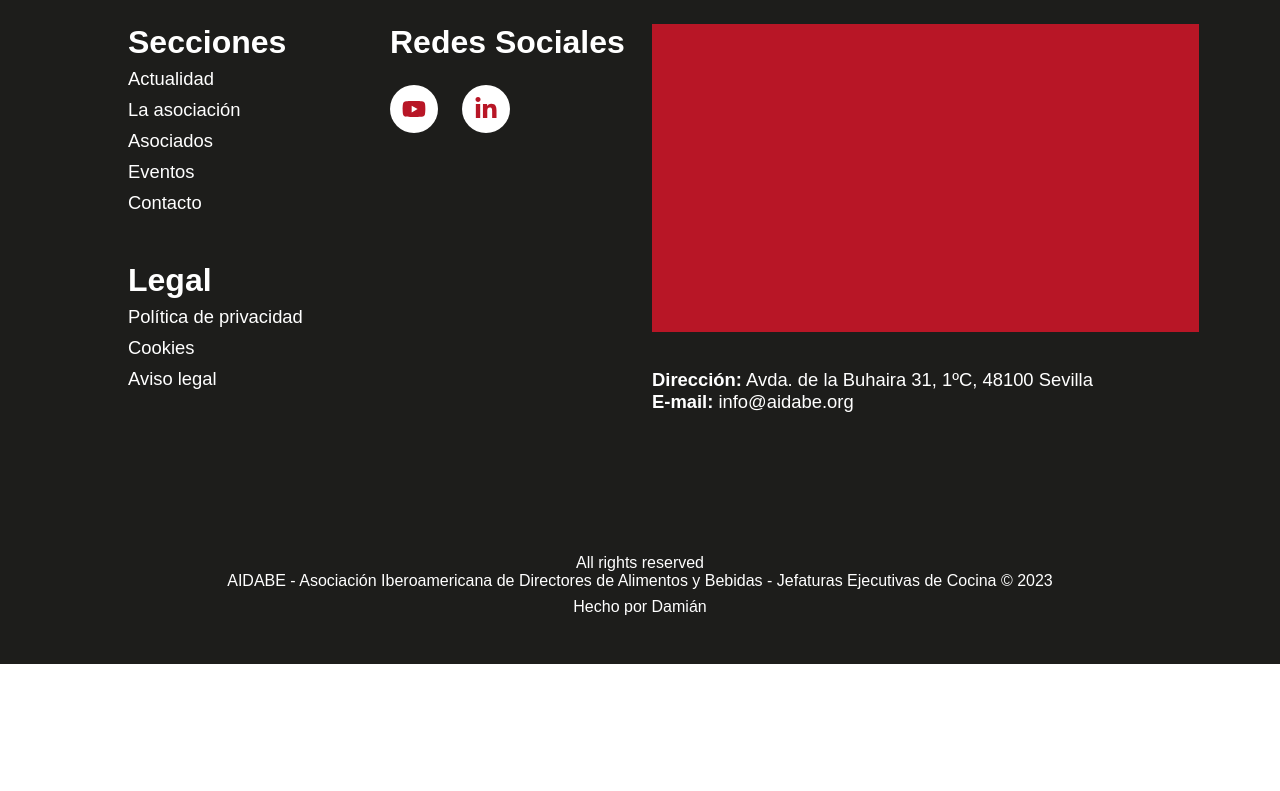
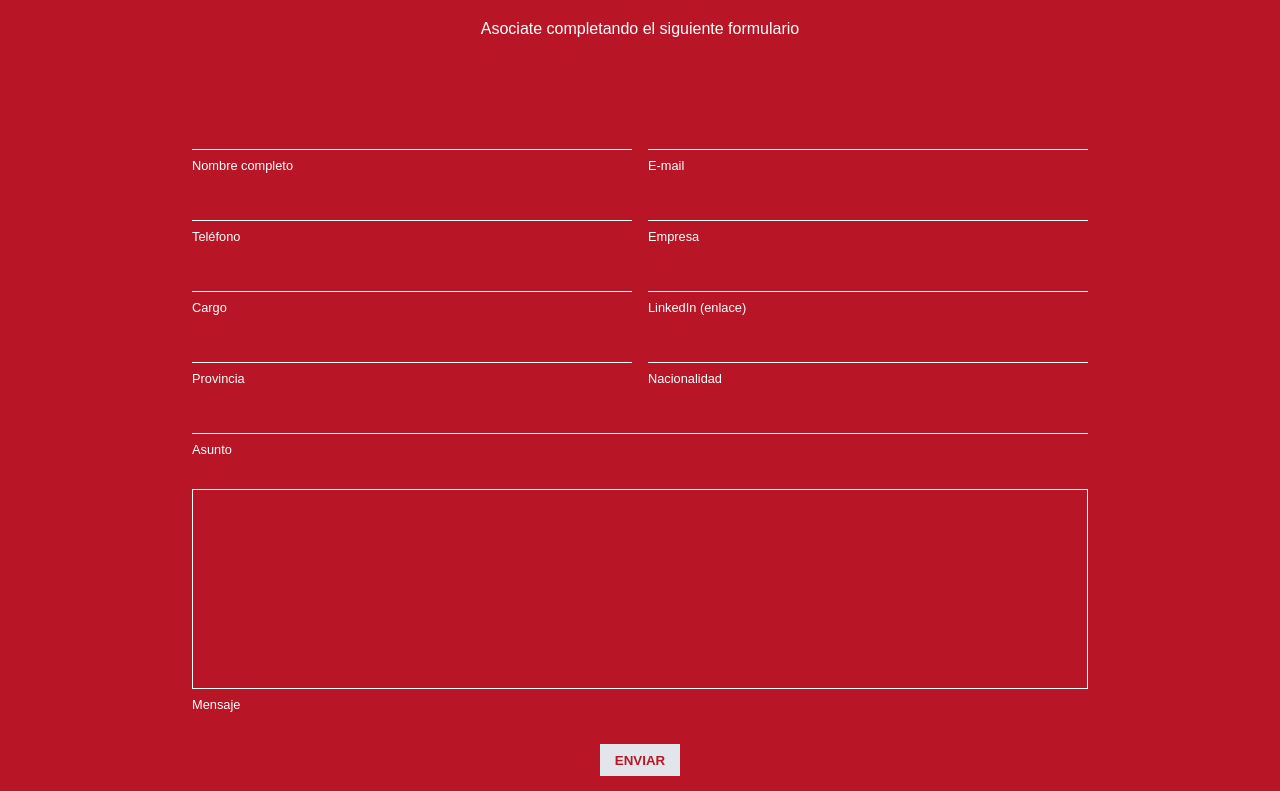
Before and after one commit to aidabe-admin/aidabe-web, a Next.js app: page /asociados in a window 1280 px wide. Shown: the part 1609-2400 px from the top of the page. Before the commit the page ends 2273 px from the top, so only its background shows below. Built offline with nearby package versions, Linux system fonts and the light colour scheme; a web font is replaced by a local one.

Commit message:
asociados 70%

```diff
--- a/app/(secciones)/asociados/asociados.module.scss
+++ b/app/(secciones)/asociados/asociados.module.scss
@@ -40,7 +40,7 @@
             .type_cont{
                 .title_container{
                     height: 3rem;
-                    padding: 0 .5rem;
+                    padding-left: 1rem;
                     border: 1px solid #1d1d1b;
                     display: flex;
                     align-items: center;
@@ -56,10 +56,13 @@
                     height: 0;
                     overflow: scroll;
                     transition: height .5s ease;
+                    .description{
+                        padding: 1rem;
+                        text-align: justify;
+                    }
                 }
                 .open_description_cont{
                     height: 200px;
-                    padding: .5rem;
                     border: 1px solid #1d1d1b;
                 }
             }
@@ -96,6 +99,12 @@
             align-items: center;
             &:nth-child(2), &:nth-child(4){
                 flex-direction: row-reverse;
+                .benefit_img{
+                    .img{
+                        left: 20%;
+                        right: unset;
+                    }
+                }
             }
             .benefit_img{
                 height: 100px;
@@ -135,3 +144,29 @@
         }
     }
 }
+
+.form_container{
+    padding: 2rem;
+    display: grid;
+    justify-items: center;
+    gap: 1rem;
+    background-color: #b81626;
+    color: #fff;
+    .section_subtitle{
+        font-size: 1.5rem;
+        font-family: massilia, sans-serif;
+        font-weight: 900;
+    }
+}
+
+@media screen and (min-width: 768px) {
+    .section_header, .partners_types, .benefits, .form_container{
+        padding: 2rem 4rem;
+    }
+}
+
+@media screen and (min-width: 1024px) {
+    .section_header, .partners_types, .benefits, .form_container{
+        padding: 3rem 8rem;
+    }
+}
--- a/app/(secciones)/asociados/page.tsx
+++ b/app/(secciones)/asociados/page.tsx
@@ -3,6 +3,7 @@
 import { useState } from 'react';
 
 import styles from '@/app/(secciones)/asociados/asociados.module.scss';
+import Form from '@/app/ui/form';
 
 const partners = [
     {
@@ -46,11 +47,59 @@ const benefits = [{
 }
 ]
 
-export default function Board() {
-    const [openIndex, setOpenIndex] = useState<number>(0);
+const form = [
+    {
+        label: "Nombre completo",
+        type: "text",
+        name: "nombre"
+    },
+    {
+        label: "E-mail",
+        type: "email",
+        name: "email"
+    },
+    {
+        label: "Teléfono",
+        type: "phone",
+        name: "telefono"
+    },
+    {
+        label: "Empresa",
+        type: "text",
+        name: "empresa"
+    },
+    {
+        label: "Cargo",
+        type: "text",
+        name: "cargo"
+    },
+    {
+        label: "LinkedIn (enlace)",
+        type: "text",
+        name: "linkedin"
+    },
+    {
+        label: "Provincia",
+        type: "text",
+        name: "provincia"
+    },
+    {
+        label: "Nacionalidad",
+        type: "text",
+        name: "nacionalidad"
+    },
+    {
+        label: "Asunto",
+        type: "text",
+        name: "asunto"
+    }
+]
+
+export default function Members() {
+    const [openIndex, setOpenIndex] = useState<number | null>(0);
 
     const handleToggleDescription = (index: number) => {
-        setOpenIndex((prevIndex) => (prevIndex === index ? 0 : index));
+        setOpenIndex((prevIndex) => (prevIndex === index ? null : index));
     };
 
     return(
@@ -102,6 +151,11 @@ openIndex === index ? styles.open_description_cont : ''}`}>
                     ))}
                 </div>
             </div>
+            <div className={styles.form_container}>
+                <h3 className={styles.section_subtitle}>Formulario</h3>
+                <p>Asociate completando el siguiente formulario</p>
+                <Form className={styles.members_form} inputList={form} />
+            </div>
         </section>
     )
 }
--- /dev/null
+++ b/app/ui/form.tsx
@@ -0,0 +1,34 @@
+import styles from '@/app/ui/styles/form.module.scss'
+
+export default function Form({className, inputList} : {
+    className?: string,
+    inputList: {
+        label: string;
+        type: string;
+        name: string;
+    }[]
+}) {
+    return(
+        <form className={`${styles.form_container} ${className}`}>
+            {inputList.map((input, index) => (
+                <label className={styles.form_label} key={index}>
+                    {input.label}
+                    <input
+                        type={input.type}
+                        name={input.name}
+                        className={styles.form_input}
+                    />
+                </label>
+            ))}
+            <label className={styles.form_label}>
+                Mensaje
+                <textarea
+                    name="mensaje"
+                    maxLength={400}
+                    className={`${styles.form_input} ${styles.form_message}`}
+                    />
+            </label>
+            <button type="submit" className={styles.submit_form}>Enviar</button>
+        </form>
+    )
+}
--- /dev/null
+++ b/app/ui/styles/form.module.scss
@@ -0,0 +1,98 @@
+.form_container{
+    width: 100%;
+    display: grid;
+    .form_label{
+        display: flex;
+        flex-direction: column-reverse;
+        gap: .5rem;
+        font-size: .8rem;
+        color: #fff;
+        .form_input{
+            height: 2rem;
+            padding: .5rem;
+            border: none;
+            border-bottom: 1px solid #fff;
+            transition: border-bottom .25s ease;
+            font-size: 1.25rem;
+            background-color: transparent;
+            color: #fff;
+            &:focus{
+                outline: none;
+                border-bottom: 1px solid #1b1d1d;
+            }
+        }
+        .form_message{
+            height: 25dvh;
+            margin-top: 1rem;
+            padding: .5rem;
+            border: 1px solid #fff;
+            font-size: 1.25rem;
+            background-color: transparent;
+            color: #fff;
+            resize: none;
+            &:focus{
+                outline: none;
+                border: 1px solid #1b1d1d ;
+            }
+        }
+    }
+    .submit_form{
+        height: 2rem;
+        width: 5rem;
+        margin-top: 1rem;
+        padding: 0 .5rem;
+        border: none;
+        justify-self: center;
+        text-transform: uppercase;
+        font-weight: 800;
+        transition: background-color .25s ease, color .25s ease;
+        background-color: rgb(226, 230, 235);
+        color: #b81626;
+        cursor: pointer;
+        &:hover{
+            background-color: #1b1d1d;
+            color: #fff;
+        }
+    }
+}
+
+@media screen and (min-width: 768px) {
+    .form_container{
+        padding: 2rem;
+        display: grid;
+        grid-template-columns: 1fr 1fr;
+        gap: 1rem;
+        .form_label{
+            &:nth-child(9), &:nth-child(10){
+                grid-column: 1 / 3;
+            }
+        }
+        .submit_form{
+            grid-column: 1 / 3;
+        }
+    }
+}
+
+@media screen and (min-width: 1024px){
+    .form_container{
+        padding: 4rem;
+    }
+}
+
+@media screen and (min-width: 1440px){
+    .form_container{
+        padding: 4rem 8rem;
+        grid-template-columns: repeat(3, 1fr);
+        .form_label{
+            &:nth-child(9){
+                grid-column: unset;
+            }
+            &:nth-child(10){
+                grid-column: 1 / 4;
+            }
+        }
+        .submit_form{
+            grid-column: 1 / 4;
+        }
+    }
+}
```
